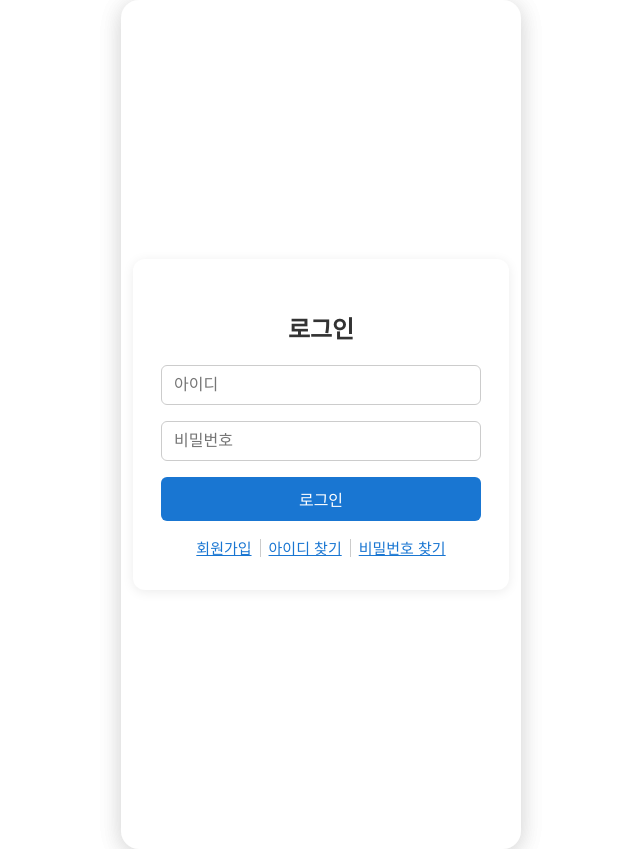
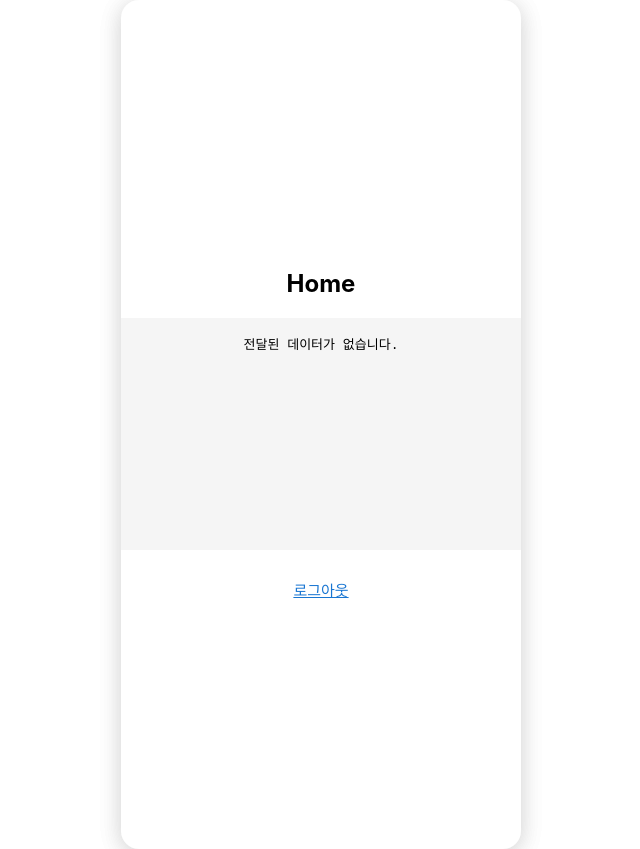
Before and after one commit to oyunojino/component_login_react, a React (Create React App) app: page /home in a window 1280 px wide. Before the commit this address led to /login. Shown: the whole page, without its empty margins (319-959 px from the left). Built offline with nearby package versions, Linux system fonts and the light colour scheme.

Commit message:
Home 페이지 생성 및 router 지정

```diff
--- a/src/App.js
+++ b/src/App.js
@@ -4,10 +4,10 @@ import {
   Routes,
   Route,
   Navigate,
-  useNavigate,
 } from "react-router-dom";
 import Login from "./layout/Login";
 import Register from "./layout/Register";
+import Home from "./layout/Home";
 
 function App() {
   return (
@@ -16,6 +16,7 @@ function App() {
         <Routes>
           <Route path="/login" element={<Login />} />
           <Route path="/register" element={<Register />} />
+          <Route path="/home" element={<Home />} />
           <Route path="*" element={<Navigate to="/login" replace />} />
         </Routes>
       </div>
--- /dev/null
+++ b/src/layout/Home.js
@@ -0,0 +1,45 @@
+import React from "react";
+import { useLocation } from "react-router-dom";
+
+function Home() {
+  const location = useLocation();
+  const resultData = location.state?.resultData;
+
+  return (
+    <div style={{ padding: 32 }}>
+      <h2>Home</h2>
+
+      <pre
+        style={{
+          background: "#f5f5f5",
+          padding: 16,
+          borderRadius: 8,
+          width: 400,
+          height: 200,
+          overflow: "auto",
+        }}
+      >
+        {resultData
+          ? JSON.stringify(resultData, null, 2).replace(/\"/g, "")
+          : "전달된 데이터가 없습니다."}
+      </pre>
+      <button
+        style={{
+          background: "none",
+          border: "none",
+          color: "#1976d2",
+          cursor: "pointer",
+          padding: 0,
+          marginTop: 16,
+          fontSize: 15,
+          textDecoration: "underline",
+        }}
+        onClick={() => window.location.replace("/")}
+      >
+        로그아웃
+      </button>
+    </div>
+  );
+}
+
+export default Home;
```
